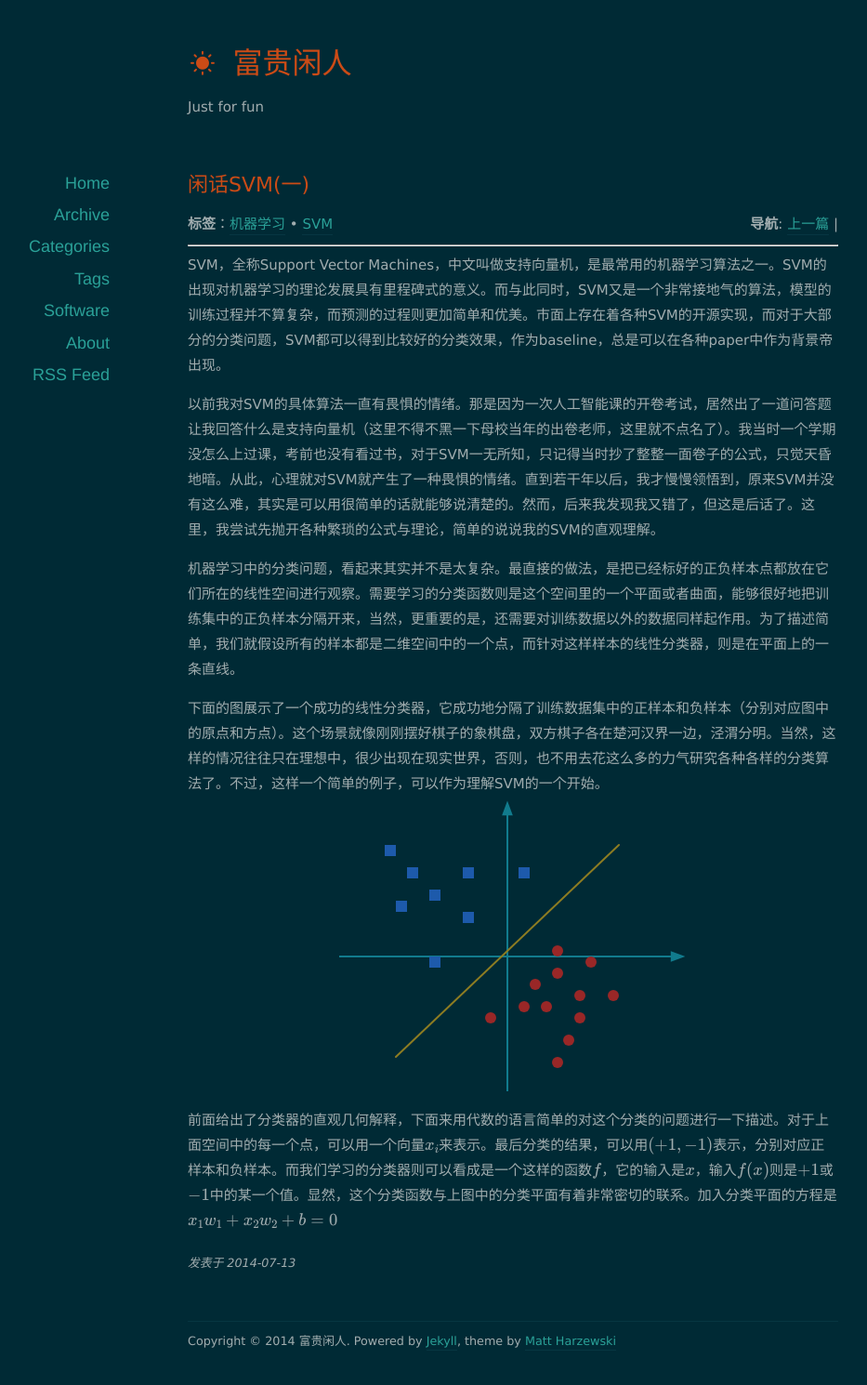
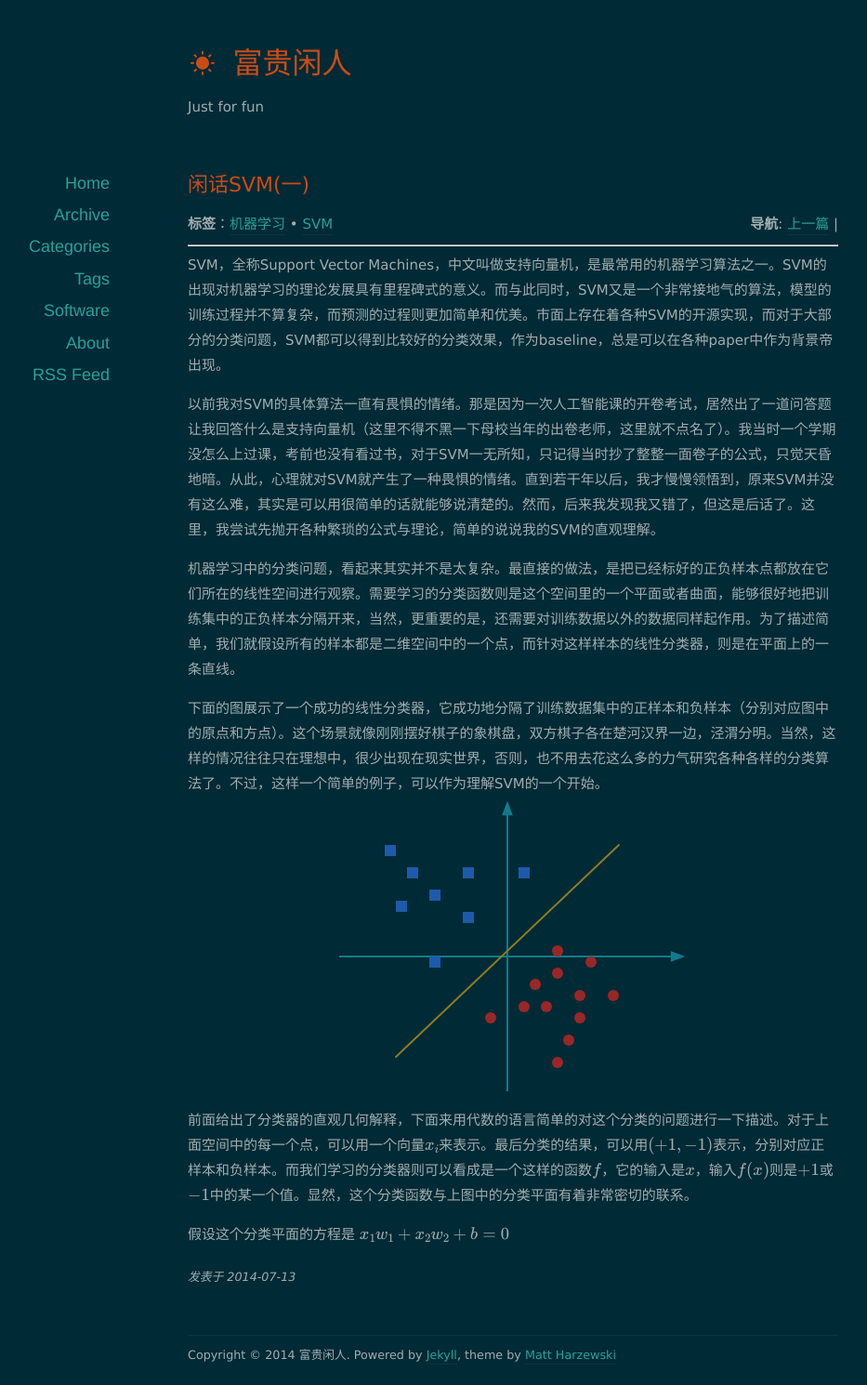
Before and after one commit to orangeprince/orangeprince.github.io, a Jekyll site: the page built from _posts/2014-07-13-svm_part1.md, in a window 1280 px wide. Shown: the whole page at 93% size, without its empty margins (88-1021 px from the left). Built offline with Jekyll 4.4.1, drawn with Linux system fonts in a browser that asks for light colours; nearby versions of some CDN libraries; formulas are drawn with MathJax 3; comment, search, counter and statistics services are not loaded.

Commit message:
modified:   _posts/2014-07-13-svm_part1.md

```diff
--- a/_posts/2014-07-13-svm_part1.md
+++ b/_posts/2014-07-13-svm_part1.md
@@ -16,4 +16,6 @@ SVM，全称Support Vector Machines，中文叫做支持向量机，是最常用
 下面的图展示了一个成功的线性分类器，它成功地分隔了训练数据集中的正样本和负样本（分别对应图中的原点和方点）。这个场景就像刚刚摆好棋子的象棋盘，双方棋子各在楚河汉界一边，泾渭分明。当然，这样的情况往往只在理想中，很少出现在现实世界，否则，也不用去花这么多的力气研究各种各样的分类算法了。不过，这样一个简单的例子，可以作为理解SVM的一个开始。
 ![svm示意图]({{ site.img_url }}/svm/svm1.svg)
 
-前面给出了分类器的直观几何解释，下面来用代数的语言简单的对这个分类的问题进行一下描述。对于上面空间中的每一个点，可以用一个向量\\( x_i\\)来表示。最后分类的结果，可以用\\( (+1,-1)\\)表示，分别对应正样本和负样本。而我们学习的分类器则可以看成是一个这样的函数\\(f\\)，它的输入是\\(x\\)，输入\\( f(x)\\)则是\\(+1\\)或\\(-1\\)中的某一个值。显然，这个分类函数与上图中的分类平面有着非常密切的联系。加入分类平面的方程是 \\(  x_1w_1 + x_2w_2 + b = 0\\)
+前面给出了分类器的直观几何解释，下面来用代数的语言简单的对这个分类的问题进行一下描述。对于上面空间中的每一个点，可以用一个向量\\( x_i\\)来表示。最后分类的结果，可以用\\( (+1,-1)\\)表示，分别对应正样本和负样本。而我们学习的分类器则可以看成是一个这样的函数\\(f\\)，它的输入是\\(x\\)，输入\\( f(x)\\)则是\\(+1\\)或\\(-1\\)中的某一个值。显然，这个分类函数与上图中的分类平面有着非常密切的联系。
+
+假设这个分类平面的方程是  $$  x_1w_1 + x_2w_2 + b = 0 $$
```
